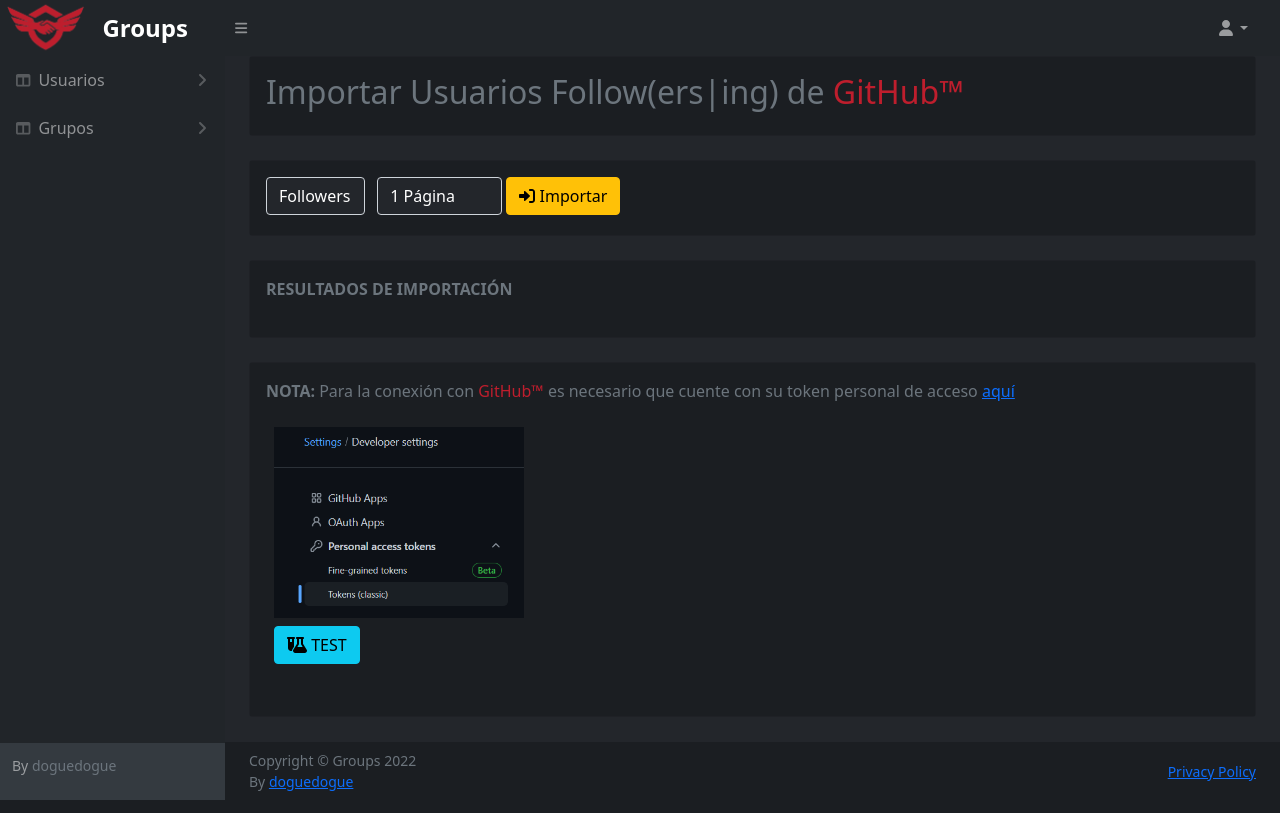
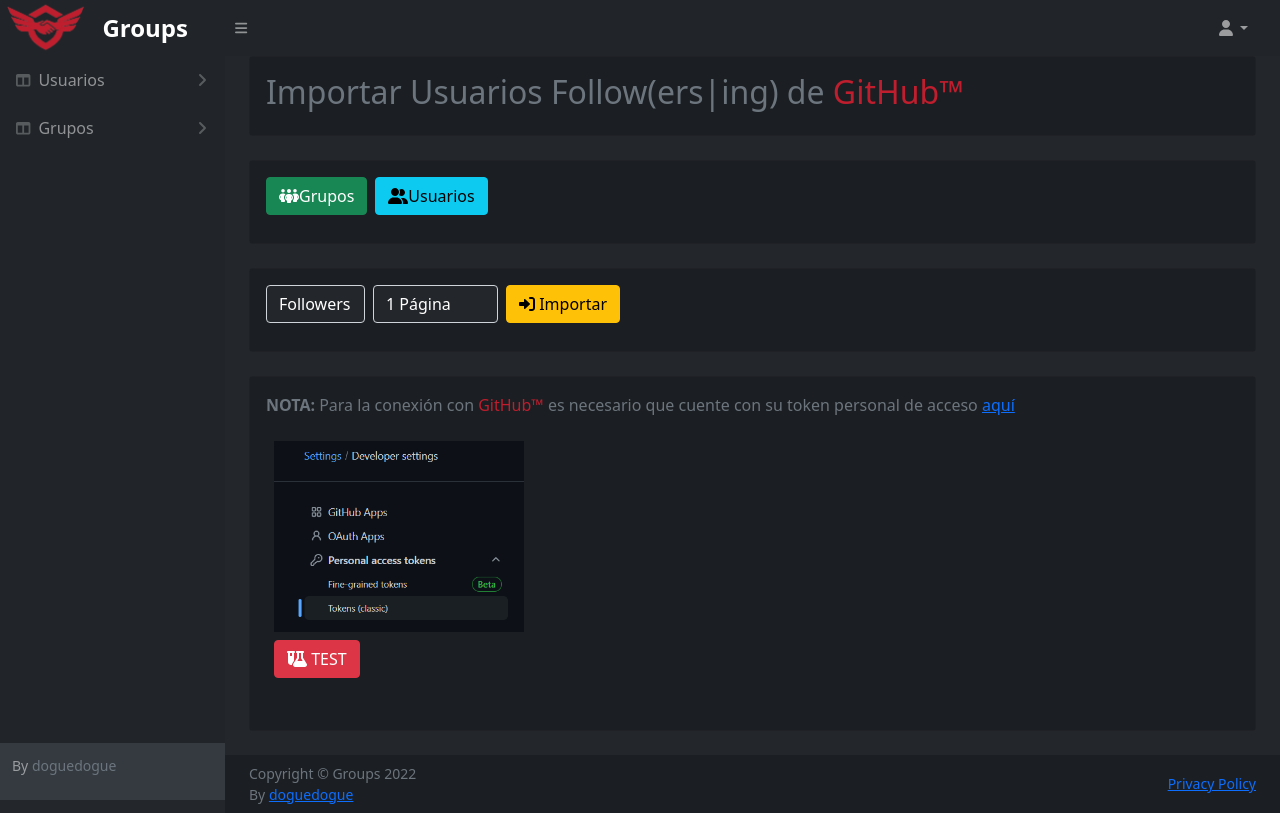
Before and after one commit to doguedogue/groups, a PHP site: page /importar.php in a window 1280 px wide. Run offline with PHP 8.4, Linux system fonts and the light colour scheme; some libraries are stand-ins or nearby versions.

Commit message:
add routes

```diff
--- a/importar.php
+++ b/importar.php
@@ -62,6 +62,7 @@
                             <div class="collapse" id="collapseGrupos" aria-labelledby="headingOne" data-bs-parent="#sidenavAccordion">
                                 <nav class="sb-sidenav-menu-nested nav">
                                     <a class="nav-link" href="grupos.php">Grupos</a>
+                                    <a class="nav-link" href="index.php">Mis Grupos</a>
                                 </nav>
                             </div>
 
@@ -82,15 +83,28 @@
                         </div>
                         <div class="card mb-4">
                             <div class="card-body">
+                                <ol class="breadcrumb mb-1">
+                                    <li class="breadcrumb-item  mr-2 mb-2">
+                                        <button type="button" class="btn btn-success mr-2" id="grupos">
+                                        <span><i class='fas fa-people-group'></i></span>Grupos</button>
+                                    </li>
+                                    <li class="breadcrumb-item  mr-2 mb-2">
+                                        <button type="button" class="btn btn-info mr-2" id="usuarios">
+                                        <span><i class='fas fa-user-group'></i></span>Usuarios</button>
+                                    </li>
+                                </ol>
+                            </div>
+                        </div>
+                        <div class="card mb-4">
+                            <div class="card-body">
                             <ol class="breadcrumb mb-1">
-                                    <li class="breadcrumb-item  mr-2">
+                                    <li class="breadcrumb-item mr-2 mb-2">
                                         <select class="form-control combo-dark" name="import_select" id="import_select">
                                             <option value="Followers" selected>Followers</option>
                                             <option value="Following">Following</option>
                                         </select>
                                     </li>
-                                    &nbsp;
-                                    <li class="breadcrumb-item  mr-2">
+                                    <li class="breadcrumb-item mr-2 mb-2">
                                         <select class="form-control combo-dark" name="cantidad" id="cantidad">
                                             <option value="1" selected>1 Página</option>
                                             <option value="5">5 Páginas</option>
@@ -107,13 +121,15 @@
                                             <option value="0">Todos</option>
                                         </select>
                                     </li>
-                                    &nbsp;
-                                    <button type="button" class="btn btn-warning mr-3" id="importar">
-                                        <span><i class='fa-solid fa-right-to-bracket'></i></span>&nbsp;Importar</button>
+                                    <li class="breadcrumb-item mr-2 mb-2">
+                                        <button type="button" class="btn btn-warning mr-3" id="importar">
+                                            <span><i class='fa-solid fa-right-to-bracket'></i></span>&nbsp;Importar</button>
+                                    </li>
                                 </ol>
                             </div>
                         </div>
-                        <div class="card mb-4" id="div_resultados">
+
+                        <div class="card mb-4" id="div_resultados" style="display: none;">
                             <div class="card-body">
                                 <ol class="breadcrumb mb-1">
                                     <li class="breadcrumb-item  mr-2">
@@ -141,7 +157,7 @@
                                     </li>
                                     <li class="breadcrumb-item mr-2 mb-2">
                                         <div>
-                                            <button type="button" class="btn btn-info mr-3" id="test">
+                                            <button type="button" class="btn btn-danger mr-3" id="test">
                                                     <span><i class="fa-solid fa-flask-vial"></i></span>&nbsp;TEST</button>
                                         </div>
                                     </li>
@@ -173,9 +189,9 @@
         <script type="module">
             import { request } from "https://cdn.skypack.dev/@octokit/request";
 
-            $(document).ready(function () {
-                document.getElementById('div_resultados').style.display = 'none';
-            });
+            // $(document).ready(function () {
+            //     document.getElementById('div_resultados').style.display = 'none';
+            // });
 
             $('#importar').click(function () {
 
@@ -198,7 +214,9 @@
                             "<b>Páginas para procesar: </b> " + cantidad
                         );
 
+                        //Show Messages
                         document.getElementById('div_resultados').style.display = 'block';
+
                         if (import_select === "Followers"){
                             followers();
                         }else if (import_select === "Following"){
@@ -208,10 +226,6 @@
                     }
                 });
 
-            });
-
-            $('#test').click(function () {
-                hola();
             });
 
             async function followers(){
@@ -260,7 +274,7 @@
 
             async function getUser(username){
                 const  outputDiv = document.getElementById("message");
-                console.log("getUser("+username+")");
+                // console.log("getUser("+username+")");
 
                 const result = await request("GET /users/{username}", {
                     headers: {
@@ -269,9 +283,8 @@
                     username,
                 });
 
-                console.log("Resultado: " + JSON.stringify(result));
                 var data = result.data;
-                console.log("Data: " + JSON.stringify(data));
+                // console.log("Data: " + JSON.stringify(data));
 
                 const login = JSON.stringify(data.login).replaceAll('"','');
                 const name = JSON.stringify(data.name).replaceAll('"','');
@@ -284,6 +297,7 @@
                 const twitter_username = JSON.stringify(data.twitter_username).replaceAll('"','');
                 const follower = 1;
                 const following = 0;
+                const id = "";
 
                 outputDiv.innerHTML += "<br>********** Información del usuario >**********<hr> "+
                     "login: " + login +
@@ -298,7 +312,34 @@
                     "<br> follower: " + follower +
                     "<br> following: " + following;
 
+                $.ajax({
+                    url: "./bd/usuarios_alta.php",
+                    type: "POST",
+                    datatype: "json",
+                    data: {
+                        id,
+                        login,
+                        name,
+                        avatar_url,
+                        email,
+                        company,
+                        blog,
+                        location,
+                        bio,
+                        twitter_username,
+                        follower,
+                        following
+                    },
+                    success: function (data) {
+                        console.log("out php: " + data);
+                    }
+                });
+
             }
+
+            $('#test').click(function () {
+                hola();
+            });
 
             async function hola(){
                 const  outputDiv = document.getElementById("msg_test");
@@ -324,6 +365,7 @@
 
         <script src="https://cdn.jsdelivr.net/npm/bootstrap@5.1.3/dist/js/bootstrap.bundle.min.js" crossorigin="anonymous"></script>
         <script src="js/scripts.js"></script>
+        <script src="js/importar.js"></script>
         <script src="https://cdn.jsdelivr.net/npm/simple-datatables@latest" crossorigin="anonymous"></script>
         <script src="js/datatables-simple.js"></script>
         <script src="./vendor/sweetalert2/dist/sweetalert2.min.js"></script>
--- a/js/grupos.js
+++ b/js/grupos.js
@@ -1,5 +1,8 @@
 (function () {
     'use strict';
+    $('#usuarios').click(function () {
+        window.location.href = "./usuarios.php";
+    });
 
     $('#createModal').on('show.bs.modal', function (event) {
         var button = $(event.relatedTarget)
--- /dev/null
+++ b/js/importar.js
@@ -0,0 +1,11 @@
+(function () {
+    'use strict';
+
+    $('#grupos').click(function () {
+        window.location.href = "./grupos.php";
+    });
+
+    $('#usuarios').click(function () {
+        window.location.href = "./usuarios.php";
+    });
+})();
--- a/js/usuarios.js
+++ b/js/usuarios.js
@@ -6,9 +6,12 @@
         window.location.href = "./usuarios.php?q="+search;
     });
 
-
     $('#importar').click(function () {
         window.location.href = "./importar.php";
+    });
+
+    $('#grupos').click(function () {
+        window.location.href = "./grupos.php";
     });
 
     $('#createModal').on('show.bs.modal', function (event) {
--- a/privacypolicy.html
+++ b/privacypolicy.html
@@ -57,6 +57,7 @@
                             <div class="collapse" id="collapseGrupos" aria-labelledby="headingOne" data-bs-parent="#sidenavAccordion">
                                 <nav class="sb-sidenav-menu-nested nav">
                                     <a class="nav-link" href="grupos.php">Grupos</a>
+                                    <a class="nav-link" href="index.php">Mis Grupos</a>
                                 </nav>
                             </div>
 
--- a/template.html
+++ b/template.html
@@ -59,6 +59,7 @@
                             <div class="collapse" id="collapseGrupos" aria-labelledby="headingOne" data-bs-parent="#sidenavAccordion">
                                 <nav class="sb-sidenav-menu-nested nav">
                                     <a class="nav-link" href="grupos.php">Grupos</a>
+                                    <a class="nav-link" href="index.php">Mis Grupos</a>
                                 </nav>
                             </div>
 
```
Also changed, not shown: grupos.php (+10 -4 lines), index.php (+9 -6 lines), usuarios.php (+6 -1 lines).
